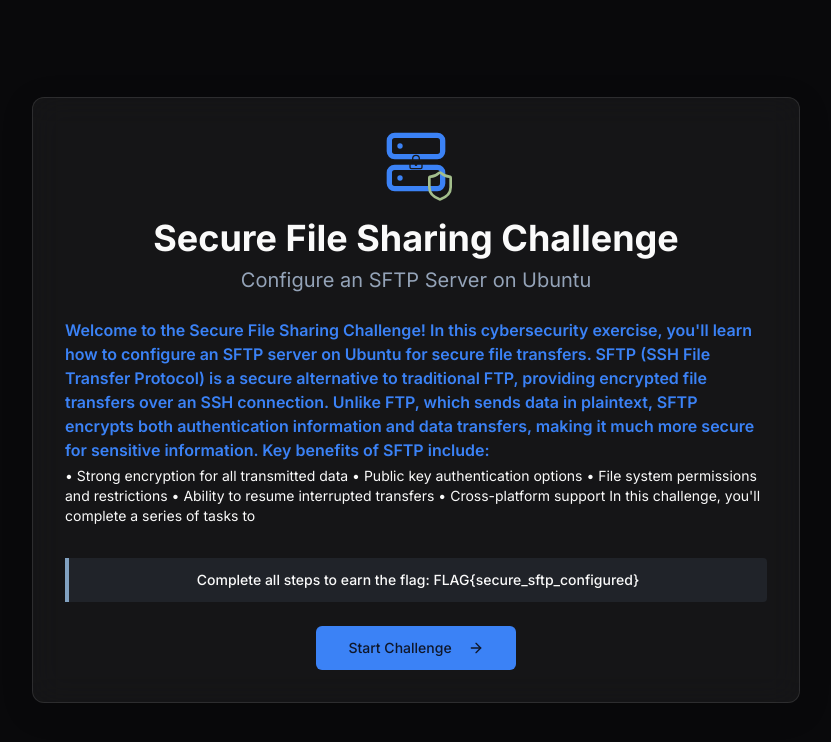
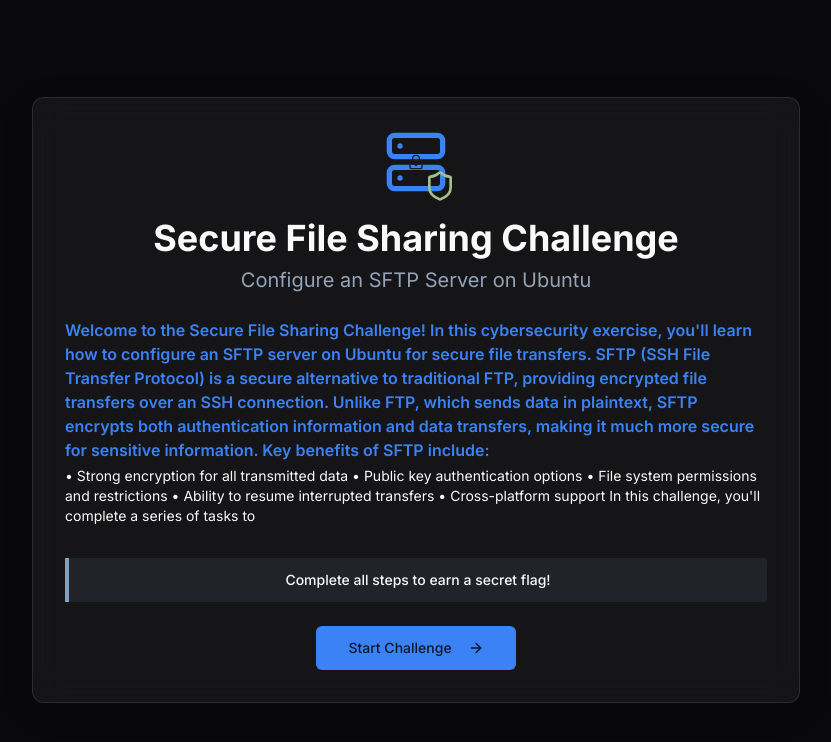
Before and after one commit to BarbuMihaiAlex/secure-file-share-challenge, a React (Vite) app: page / in a window 1280 px wide. Shown: the top 742 px of the page, without its empty margins (224-1055 px from the left). Built offline with nearby package versions, Linux system fonts and the light colour scheme.

Commit message:
Remove flag description from intro
Removes the flag description from the challenge introduction. The flag should only be revealed upon successful completion of the challenge.

```diff
--- a/src/components/ChallengeIntro.tsx
+++ b/src/components/ChallengeIntro.tsx
@@ -52,7 +52,7 @@ const ChallengeIntro: React.FC = () => {
         </div>
 
         <div className="info-card mb-6">
-          <p className="text-sm font-medium">{introContent.flagDescription}</p>
+          <p className="text-sm font-medium">Complete all steps to earn a secret flag!</p>
         </div>
 
         <Button
--- a/src/data/challengeData.ts
+++ b/src/data/challengeData.ts
@@ -327,5 +327,5 @@ export const introContent = {
 
     Let's get started with building a secure file sharing solution!
   `,
-  flagDescription: "Complete all steps to earn the flag: FLAG{secure_sftp_configured}",
+  // Removed the flagDescription field to hide the flag until completion
 };
```
